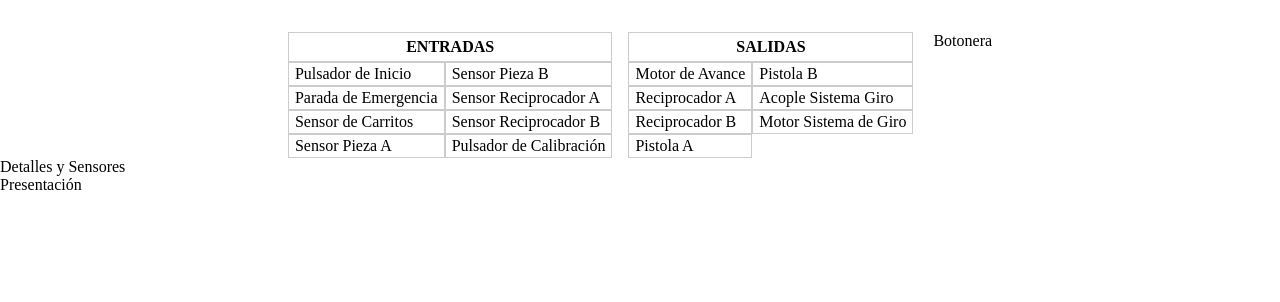
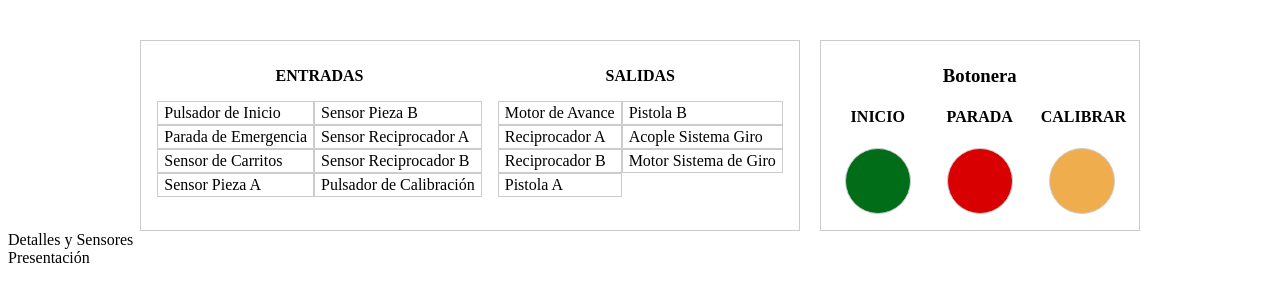
Before and after one commit to andriy-koz/saep-demo, a JavaScript app: page / in a window 1280 px wide. Shown: the top 302 px of the page. Built offline with nearby package versions, Linux system fonts and the light colour scheme; the HTML template or start-up script is replaced by a standard one.

Commit message:
Botonera y EntradasYSalidas

```diff
--- /dev/null
+++ b/src/components/Botonera.css
@@ -0,0 +1,51 @@
+.botonera-contenedor {
+  border: 1px solid #ccc;
+  padding: 16px;
+}
+
+.botonera-contenedor h3 {
+  text-align: center;
+  margin-bottom: 0px;
+  margin-top: 8px;
+}
+
+.botonera {
+  display: flex;
+  gap: 20px;
+}
+
+.botonera-boton {
+  width: 82px;
+}
+
+.botonera-boton h4 {
+  text-align: center;
+}
+
+.botonera-boton div {
+  margin: 0 auto;
+  height: 64px;
+  width: 64px;
+  border: 1px solid #ccc;
+  border-radius: 50%;
+}
+
+.botonera-boton div:hover {
+  cursor: pointer;
+}
+
+.botonera-boton div:active {
+  filter: brightness(0.8);
+}
+
+.btn-inicio {
+  background-color: #016d18;
+}
+
+.btn-parada {
+  background-color: #d80000;
+}
+
+.btn-calibrar {
+  background-color: #f0ad4e;
+}
--- a/src/components/Botonera.js
+++ b/src/components/Botonera.js
@@ -1,5 +1,23 @@
 const Botonera = () => {
-  return <div>Botonera</div>;
+  return (
+    <div className='botonera-contenedor'>
+      <h3>Botonera</h3>
+      <div className='botonera'>
+        <div className='botonera-boton'>
+          <h4>INICIO</h4>
+          <div className='btn-inicio'></div>
+        </div>
+        <div className='botonera-boton'>
+          <h4>PARADA</h4>
+          <div className='btn-parada'></div>
+        </div>
+        <div className='botonera-boton'>
+          <h4>CALIBRAR</h4>
+          <div className='btn-calibrar'></div>
+        </div>
+      </div>
+    </div>
+  );
 };
 
 export default Botonera;
--- a/src/components/EntradasYSalidas.css
+++ b/src/components/EntradasYSalidas.css
@@ -1,15 +1,17 @@
 .entradas-salidas {
   display: flex;
   gap: 16px;
+  border: 1px solid #ccc;
+  padding: 0 16px;
 }
 
 .entradas-salidas ul {
   display: flex;
+  padding-left: 0px;
 }
 
 .entradas-salidas h4 {
-  border: 1px solid #ccc;
-  padding-bottom: 5px;
+  margin-bottom: 0px;
   padding-top: 5px;
   text-align: center;
 }
--- a/src/index.css
+++ b/src/index.css
@@ -1,8 +1,7 @@
 @import url('./components/EntradasYSalidas.css');
+@import url('./components/Botonera.css');
 
-*,
-*::before,
-*::after {
+*, *:: before, *:: after {
   margin: 0;
   padding: 0;
 }
```
